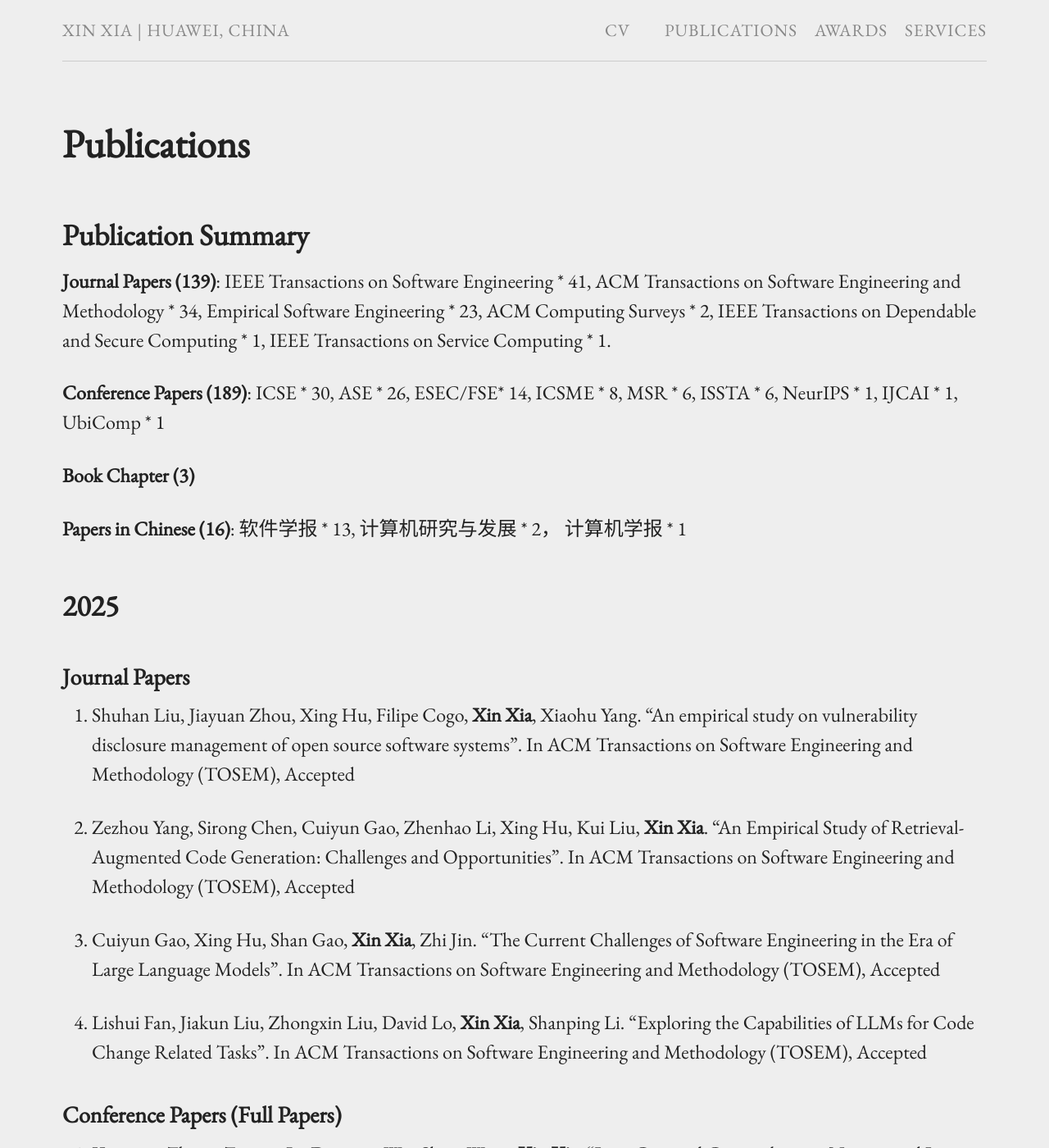
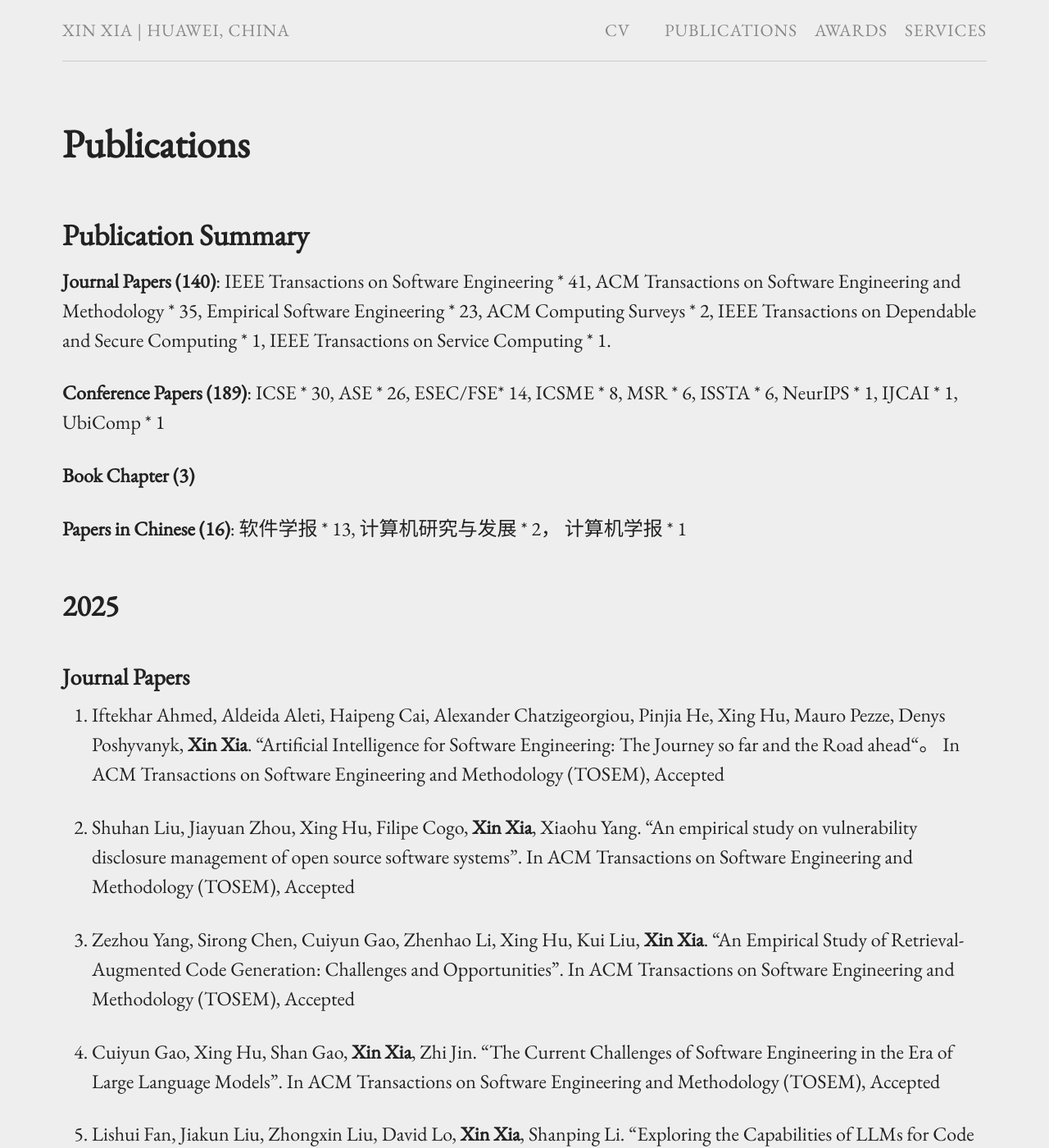
Before and after one commit to xin-xia/xin-xia.github.io, a Jekyll site: the page built from publication.md, in a window 1280 px wide and 1400 px high. Shown: the whole window at 82% size. Built offline with Jekyll 4.4.1, drawn with Linux system fonts in a browser that asks for light colours; our own code applies the rules of GitHub Pages for plain Markdown files.

Commit message:
Update publication.md

```diff
--- a/publication.md
+++ b/publication.md
@@ -6,7 +6,7 @@ permalink: /publication/
 
 ## Publication Summary
 
-<strong>Journal Papers (139)</strong>: IEEE Transactions on Software Engineering * 41,  ACM Transactions on Software Engineering and Methodology * 34, Empirical Software Engineering * 23,  ACM Computing Surveys * 2, IEEE  Transactions on Dependable and Secure Computing * 1, IEEE Transactions on Service Computing * 1.
+<strong>Journal Papers (140)</strong>: IEEE Transactions on Software Engineering * 41,  ACM Transactions on Software Engineering and Methodology * 35, Empirical Software Engineering * 23,  ACM Computing Surveys * 2, IEEE  Transactions on Dependable and Secure Computing * 1, IEEE Transactions on Service Computing * 1.
 
 <strong>Conference Papers (189)</strong>: ICSE * 30, ASE * 26, ESEC/FSE* 14, ICSME * 8, MSR * 6,  ISSTA * 6, NeurIPS * 1, IJCAI * 1, UbiComp * 1
 
@@ -17,6 +17,8 @@ permalink: /publication/
 ## 2025
 
 ### Journal Papers
+
+140. Iftekhar Ahmed, Aldeida Aleti, Haipeng Cai, Alexander Chatzigeorgiou, Pinjia He, Xing Hu, Mauro Pezze, Denys Poshyvanyk, <strong>Xin Xia</strong>.  “Artificial Intelligence for Software Engineering: The Journey so far and the Road ahead“。 In ACM Transactions on Software Engineering and Methodology (TOSEM), Accepted <br />
 
 139. Shuhan Liu, Jiayuan Zhou, Xing Hu, Filipe Cogo, <strong>Xin Xia</strong>, Xiaohu Yang. "An empirical study on vulnerability disclosure management of open source software systems". In ACM Transactions on Software Engineering and Methodology (TOSEM), Accepted <br />
 
```
